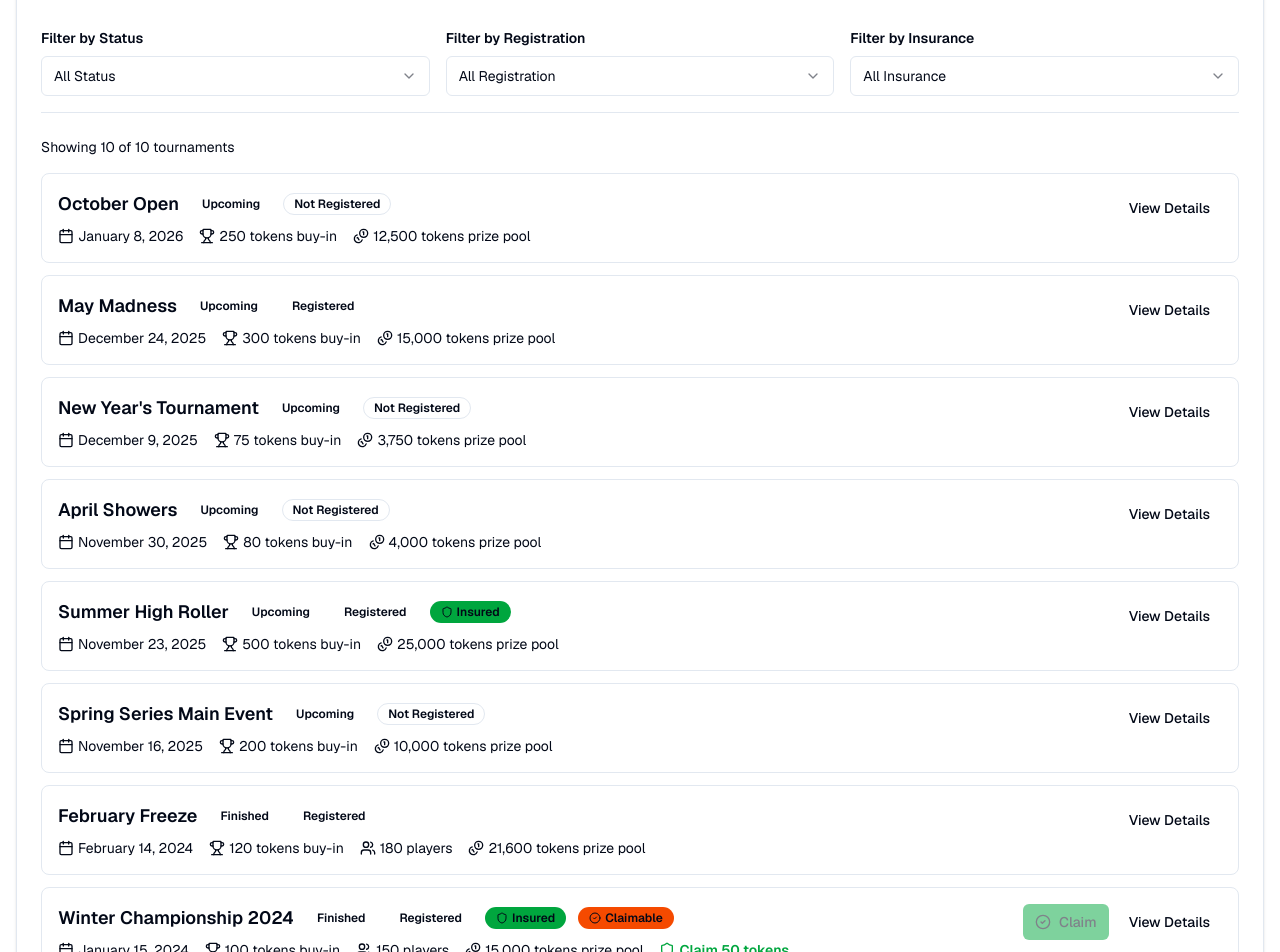
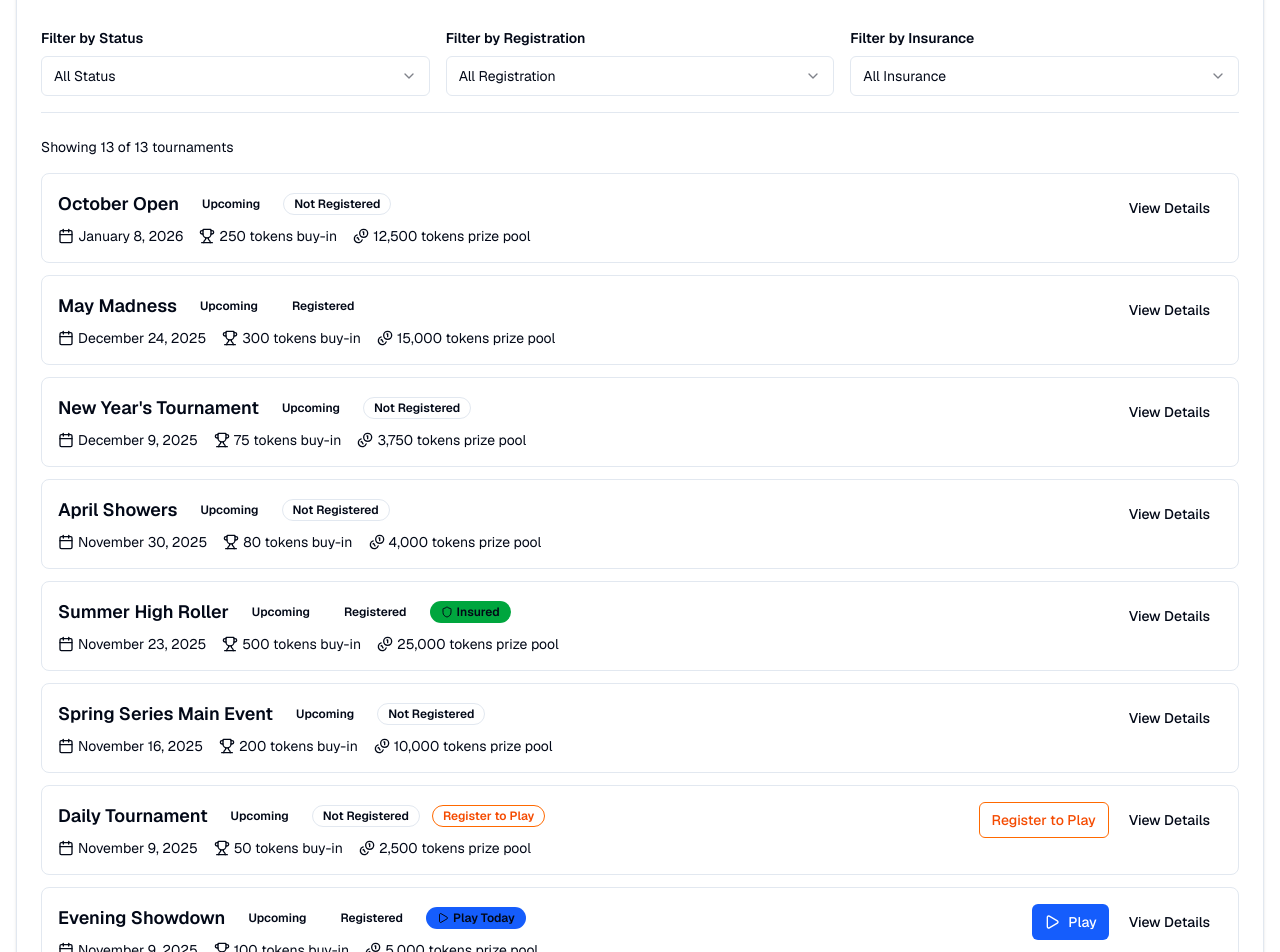
Before and after one commit to NoelDNathan/poker-insurance-web, a Next.js app: page /tournament in a window 1280 px wide. Shown: the part 460-1412 px from the top of the page. Built offline with nearby package versions, Linux system fonts and the light colour scheme; no server answers.

Commit message:
added button to play

```diff
--- a/components/TournamentDetails.tsx
+++ b/components/TournamentDetails.tsx
@@ -25,6 +25,7 @@ import {
   CheckCircle2,
   XCircle,
   Coins,
+  Play,
 } from "lucide-react";
 import { TournamentDialog } from "./TournamentDialog";
 
@@ -48,6 +49,11 @@ const getFutureDate = (daysFromNow: number): string => {
   const date = new Date();
   date.setDate(date.getDate() + daysFromNow);
   return date.toISOString().split("T")[0];
+};
+
+// Helper function to get today's date
+const getTodayDate = (): string => {
+  return new Date().toISOString().split("T")[0];
 };
 
 const initialTournaments: Tournament[] = [
@@ -178,6 +184,45 @@ const initialTournaments: Tournament[] = [
     buyIn: 250,
     premium: 25,
     payout: 125,
+    format: "No-Limit Hold'em",
+    totalPlayers: 0,
+  },
+  {
+    id: "tournament-011",
+    name: "Daily Tournament",
+    date: getTodayDate(), // Today
+    status: "upcoming",
+    isRegistered: false,
+    tournamentUrl: "http://localhost:8000/tournament_example.html",
+    buyIn: 50,
+    premium: 5,
+    payout: 25,
+    format: "No-Limit Hold'em",
+    totalPlayers: 0,
+  },
+  {
+    id: "tournament-012",
+    name: "Evening Showdown",
+    date: getTodayDate(), // Today
+    status: "upcoming",
+    isRegistered: true,
+    tournamentUrl: "http://localhost:8000/tournament_example.html",
+    buyIn: 100,
+    premium: 10,
+    payout: 50,
+    format: "No-Limit Hold'em",
+    totalPlayers: 0,
+  },
+  {
+    id: "tournament-013",
+    name: "Quick Fire Tournament",
+    date: getTodayDate(), // Today
+    status: "upcoming",
+    isRegistered: false,
+    tournamentUrl: "http://localhost:8000/tournament_example.html",
+    buyIn: 75,
+    premium: 7.5,
+    payout: 37.5,
     format: "No-Limit Hold'em",
     totalPlayers: 0,
   },
@@ -445,6 +490,19 @@ export function TournamentDetails() {
     });
   };
 
+  // Check if tournament is today
+  const isTournamentToday = (tournament: Tournament): boolean => {
+    const today = getTodayDate();
+    return tournament.date === today;
+  };
+
+  // Handle play button click (placeholder for future functionality)
+  const handlePlayTournament = (e: React.MouseEvent, tournament: Tournament) => {
+    e.stopPropagation(); // Prevent opening the dialog
+    // TODO: Implement tournament play functionality
+    console.log("Play tournament:", tournament.id);
+  };
+
   const calculateGuaranteedPrizePool = (tournament: Tournament): number => {
     // If guaranteed prize pool is explicitly set, use it
     if (tournament.guaranteedPrizePool !== undefined) {
@@ -686,6 +744,24 @@ export function TournamentDetails() {
                                 Claimable
                               </Badge>
                             )}
+                            {isTournamentToday(tournament) &&
+                              tournament.status === "upcoming" &&
+                              tournament.isRegistered && (
+                                <Badge variant="default" className="bg-blue-600 hover:bg-blue-700">
+                                  <Play className="h-3 w-3 mr-1" />
+                                  Play Today
+                                </Badge>
+                              )}
+                            {isTournamentToday(tournament) &&
+                              tournament.status === "upcoming" &&
+                              !tournament.isRegistered && (
+                                <Badge
+                                  variant="outline"
+                                  className="border-orange-500 text-orange-600"
+                                >
+                                  Register to Play
+                                </Badge>
+                              )}
                           </div>
                           <div className="flex items-center gap-4 text-sm text-muted-foreground">
                             <div className="flex items-center gap-1">
@@ -718,6 +794,31 @@ export function TournamentDetails() {
                           </div>
                         </div>
                         <div className="flex items-center gap-2 flex-shrink-0">
+                          {isTournamentToday(tournament) &&
+                            tournament.status === "upcoming" &&
+                            tournament.isRegistered && (
+                              <Button
+                                variant="default"
+                                size="sm"
+                                onClick={(e) => handlePlayTournament(e, tournament)}
+                                className="bg-blue-600 hover:bg-blue-700 text-white"
+                              >
+                                <Play className="h-4 w-4 mr-2" />
+                                Play
+                              </Button>
+                            )}
+                          {isTournamentToday(tournament) &&
+                            tournament.status === "upcoming" &&
+                            !tournament.isRegistered && (
+                              <Button
+                                variant="outline"
+                                size="sm"
+                                onClick={() => handleTournamentClick(tournament)}
+                                className="border-orange-500 text-orange-600 hover:bg-orange-50"
+                              >
+                                Register to Play
+                              </Button>
+                            )}
                           {claimablePolicy && (
                             <Button
                               variant="default"
--- a/components/TournamentDialog.tsx
+++ b/components/TournamentDialog.tsx
@@ -16,7 +16,16 @@ import { Badge } from "@/components/ui/badge";
 import { PokerCoolerInsurance } from "@/lib/PokerCoolerInsurance";
 import { useAccount } from "@/lib/AccountContext";
 import { Tournament } from "./TournamentDetails";
-import { Loader2, Calendar, Trophy, Shield, Users, CheckCircle2, XCircle } from "lucide-react";
+import {
+  Loader2,
+  Calendar,
+  Trophy,
+  Shield,
+  Users,
+  CheckCircle2,
+  XCircle,
+  Play,
+} from "lucide-react";
 
 interface TournamentDialogProps {
   tournament: Tournament;
@@ -52,6 +61,18 @@ export function TournamentDialog({
   const getAutoRegistrationDate = (): string => {
     // Use current date in YYYY-MM-DD format
     return new Date().toISOString().split("T")[0];
+  };
+
+  // Check if tournament is today
+  const isTournamentToday = (): boolean => {
+    const today = new Date().toISOString().split("T")[0];
+    return tournament.date === today;
+  };
+
+  // Handle play button click (placeholder for future functionality)
+  const handlePlayTournament = () => {
+    // TODO: Implement tournament play functionality
+    console.log("Play tournament:", tournament.id);
   };
 
   const formatDate = (dateString: string) => {
@@ -258,6 +279,38 @@ export function TournamentDialog({
               </div>
             </div>
 
+            {/* Play Section - Only for tournaments today */}
+            {tournament.status === "upcoming" && isTournamentToday() && (
+              <div className="space-y-4 border-t pt-6">
+                {tournament.isRegistered ? (
+                  <div className="flex flex-col sm:flex-row sm:items-center sm:justify-between gap-4">
+                    <div className="flex-1">
+                      <h3 className="font-semibold text-lg mb-2">Play Tournament</h3>
+                      <p className="text-sm text-muted-foreground">
+                        This tournament is available to play today. Click Play to start.
+                      </p>
+                    </div>
+                    <Button
+                      onClick={handlePlayTournament}
+                      className="w-full sm:w-auto bg-blue-600 hover:bg-blue-700 text-white"
+                    >
+                      <Play className="mr-2 h-4 w-4" />
+                      Play
+                    </Button>
+                  </div>
+                ) : (
+                  <Alert>
+                    <Shield className="h-4 w-4" />
+                    <AlertTitle>Registration Required</AlertTitle>
+                    <AlertDescription>
+                      You need to register for this tournament before you can play. Register now to
+                      join today&apos;s tournament!
+                    </AlertDescription>
+                  </Alert>
+                )}
+              </div>
+            )}
+
             {/* Registration Section */}
             {tournament.status === "upcoming" && (
               <div className="space-y-4 border-t pt-6">
```
